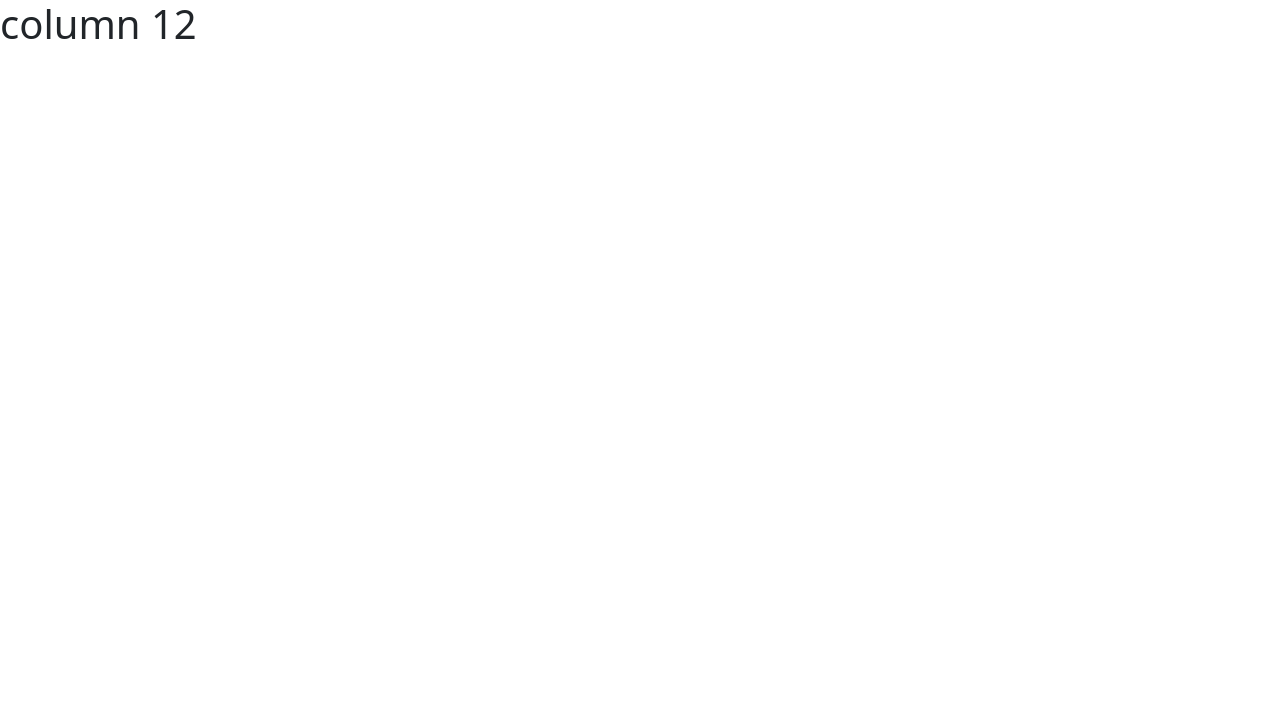
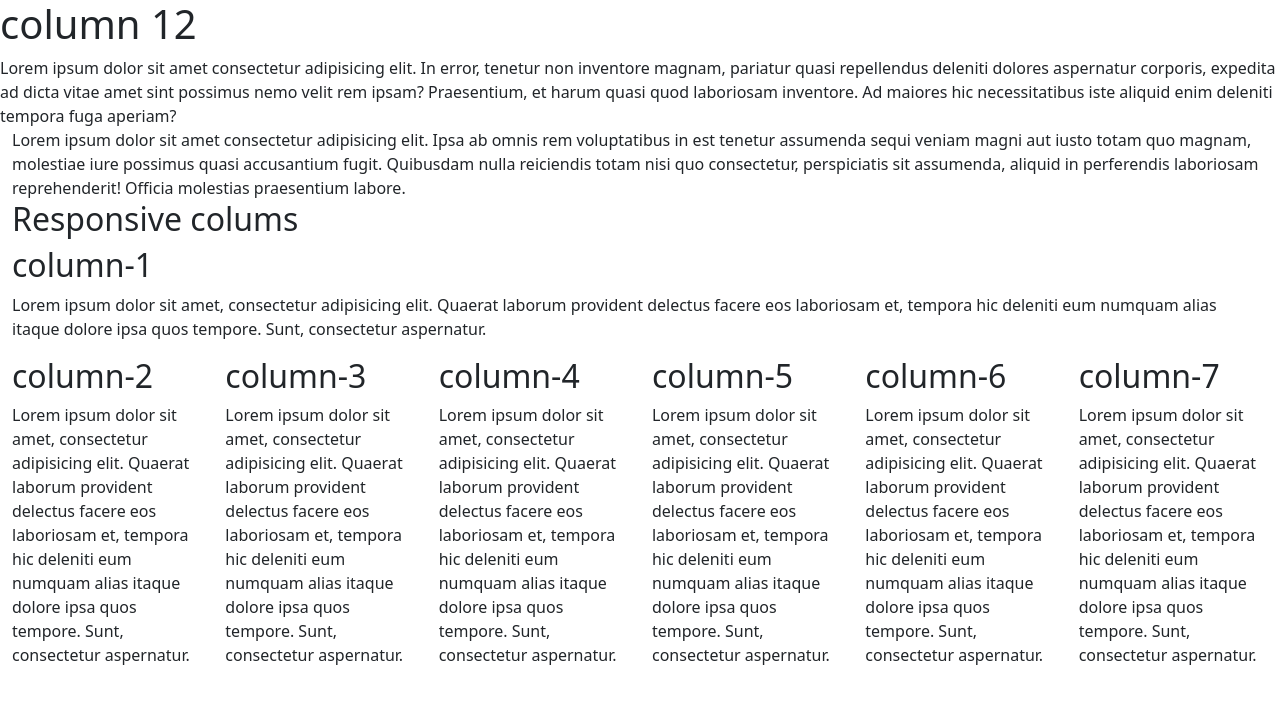
Before and after one commit to sawonhossain34/bootstrap-layout, a plain HTML site: page cols.html in a window 1280 px wide. Drawn offline with nearby package versions, Linux system fonts and the light colour scheme.

Commit message:
perfect colunm me and video compleat

```diff
--- a/cols.html
+++ b/cols.html
@@ -8,6 +8,49 @@
   </head>
   <body>
     <h1>column 12</h1>
+    <div>Lorem ipsum dolor sit amet consectetur adipisicing elit. In error, tenetur non inventore magnam, pariatur quasi repellendus deleniti dolores aspernatur corporis, expedita ad dicta vitae amet sint possimus nemo velit rem ipsam? Praesentium, et harum quasi quod laboriosam inventore. Ad maiores hic necessitatibus iste aliquid enim deleniti tempora fuga aperiam?</div>
+    <div class="container-fluid">Lorem ipsum dolor sit amet consectetur adipisicing elit. Ipsa ab omnis rem voluptatibus in est tenetur assumenda sequi veniam magni aut iusto totam quo magnam, molestiae iure possimus quasi accusantium fugit. Quibusdam nulla reiciendis totam nisi quo consectetur, perspiciatis sit assumenda, aliquid in perferendis laboriosam reprehenderit! Officia molestias praesentium labore.</div>
+<div class="container-fluid">
+    <h2>Responsive colums</h2>
+    <div class="row">
+        <div class="col-12">
+            <h2>column-1</h2>
+            <p>Lorem ipsum dolor sit amet, consectetur adipisicing elit. Quaerat laborum provident delectus facere eos laboriosam et, tempora hic deleniti eum numquam alias itaque dolore ipsa quos tempore. Sunt, consectetur aspernatur.</p>
+        </div>
+        <div class="col-12 col-sm-6 col-md-4 col-lg-2">
+            <h2>column-2</h2>
+            <p>Lorem ipsum dolor sit amet, consectetur adipisicing elit. Quaerat laborum provident delectus facere eos laboriosam et, tempora hic deleniti eum numquam alias itaque dolore ipsa quos tempore. Sunt, consectetur aspernatur.</p>
+        </div>
+        <div class="col-12 col-sm-6 col-md-4 col-lg-2">
+            <h2>column-3</h2>
+            <p>Lorem ipsum dolor sit amet, consectetur adipisicing elit. Quaerat laborum provident delectus facere eos laboriosam et, tempora hic deleniti eum numquam alias itaque dolore ipsa quos tempore. Sunt, consectetur aspernatur.</p>
+        </div>
+        <div class="col-12 col-sm-6 col-md-4 col-lg-2">
+            <h2>column-4</h2>
+            <p>Lorem ipsum dolor sit amet, consectetur adipisicing elit. Quaerat laborum provident delectus facere eos laboriosam et, tempora hic deleniti eum numquam alias itaque dolore ipsa quos tempore. Sunt, consectetur aspernatur.</p>
+        </div>
+        <div class="col-12 col-sm-6 col-md-4 col-lg-2">
+            <h2>column-5</h2>
+            <p>Lorem ipsum dolor sit amet, consectetur adipisicing elit. Quaerat laborum provident delectus facere eos laboriosam et, tempora hic deleniti eum numquam alias itaque dolore ipsa quos tempore. Sunt, consectetur aspernatur.</p>
+        </div>
+        <div class="col-12 col-sm-6 col-md-4 col-lg-2">
+            <h2>column-6</h2>
+            <p>Lorem ipsum dolor sit amet, consectetur adipisicing elit. Quaerat laborum provident delectus facere eos laboriosam et, tempora hic deleniti eum numquam alias itaque dolore ipsa quos tempore. Sunt, consectetur aspernatur.</p>
+
+        </div>
+        <div class="col-12 col-sm-6 col-md-4 col-lg-2">
+            <h2>column-7</h2>
+            <p>Lorem ipsum dolor sit amet, consectetur adipisicing elit. Quaerat laborum provident delectus facere eos laboriosam et, tempora hic deleniti eum numquam alias itaque dolore ipsa quos tempore. Sunt, consectetur aspernatur.</p>
+
+        </div>
+    </div>
+</div>
+
+
+
+
+
+    <!-- bootstrap link -->
     <script src="https://cdn.jsdelivr.net/npm/bootstrap@5.3.0-alpha1/dist/js/bootstrap.bundle.min.js" integrity="sha384-w76AqPfDkMBDXo30jS1Sgez6pr3x5MlQ1ZAGC+nuZB+EYdgRZgiwxhTBTkF7CXvN" crossorigin="anonymous"></script>
   </body>
 </html>
```
